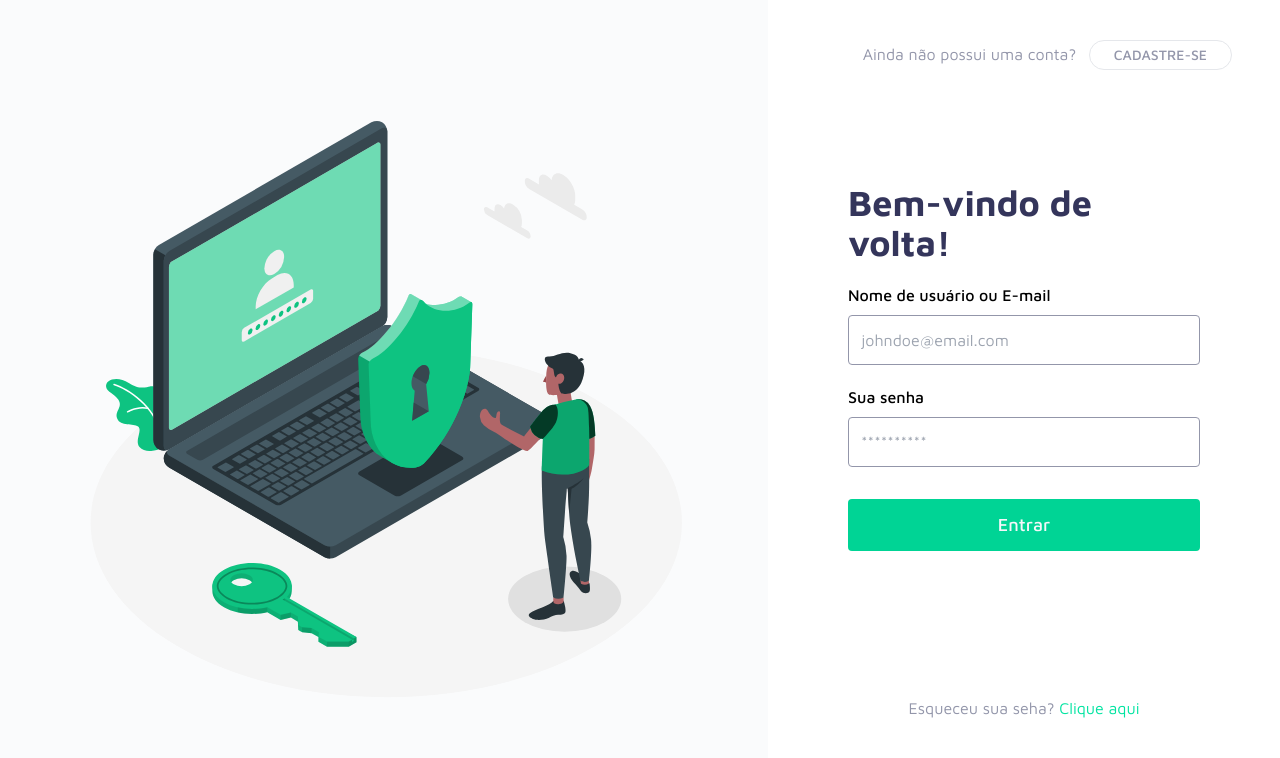
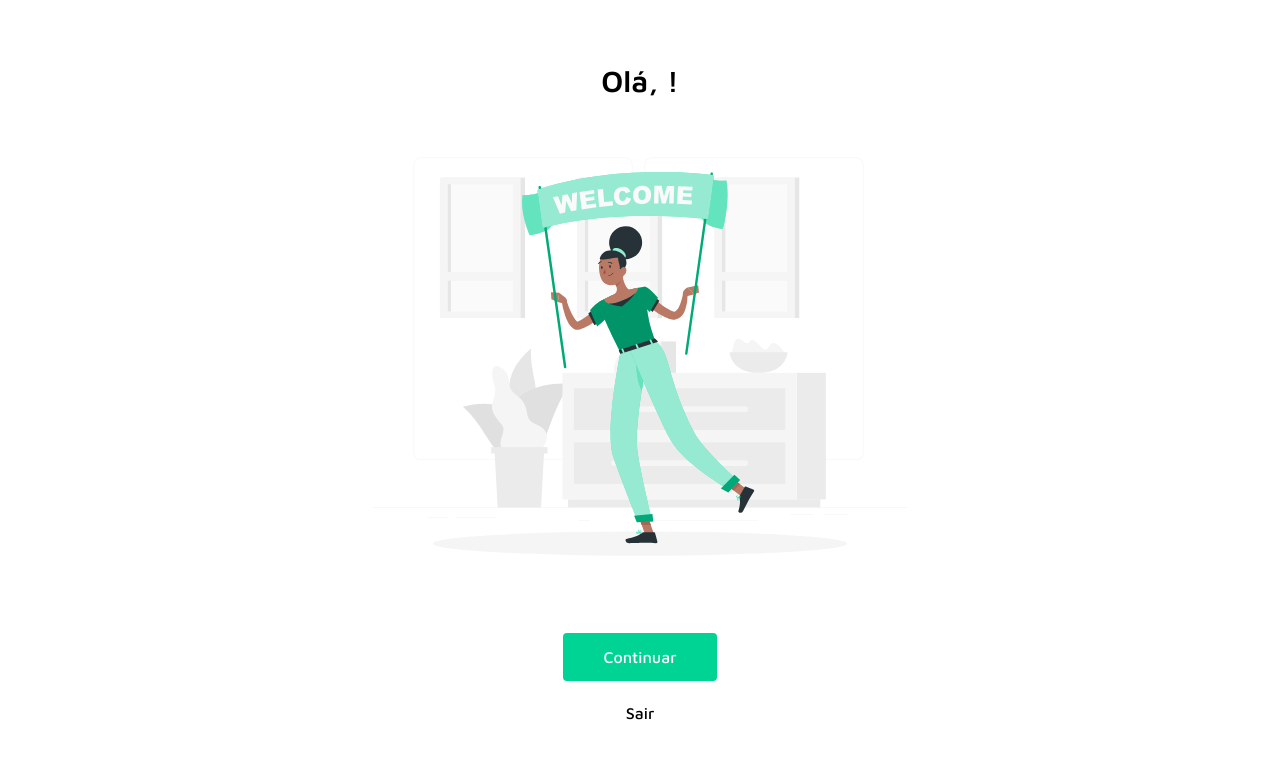
Before and after one commit to davidfreitas-dev/payment-system-php-vue, a Vue app in the folder web/: page / in a window 1280 px wide. Before the commit this address led to /login. Shown: the top 758 px of the page. Built offline with nearby package versions, Linux system fonts and the light colour scheme; sample sign-in values are in the browser's storage.

Commit message:
Gravaca dos dados da sessao no sessionStore do browser

```diff
--- a/web/src/App.vue
+++ b/web/src/App.vue
@@ -1,5 +1,23 @@
 <script setup>
+  import { ref, onMounted } from 'vue';
   import { RouterView } from 'vue-router'
+  import { useSessionStore } from '@/stores/session'
+
+  const session = ref({})
+
+  const getSession = () => {
+    const json = sessionStorage.getItem('session')
+    const obj = JSON.parse(json) || {}
+    session.value = typeof obj === 'object' ? obj : {}
+  }
+
+  const storeSession = useSessionStore()
+
+  onMounted(() => {
+    getSession()
+
+    storeSession.setSession(session.value)
+  })
 </script>
 
 <template>
--- a/web/src/stores/session.js
+++ b/web/src/stores/session.js
@@ -7,8 +7,12 @@ export const useSessionStore = defineStore('session', {
   actions: {
     setSession(session) {
       this.session = session
+
+      sessionStorage.setItem('session', JSON.stringify(this.session));
     },
     destroySession() {
+      sessionStorage.removeItem('session');
+
       this.session = {}
     },
   },
```
